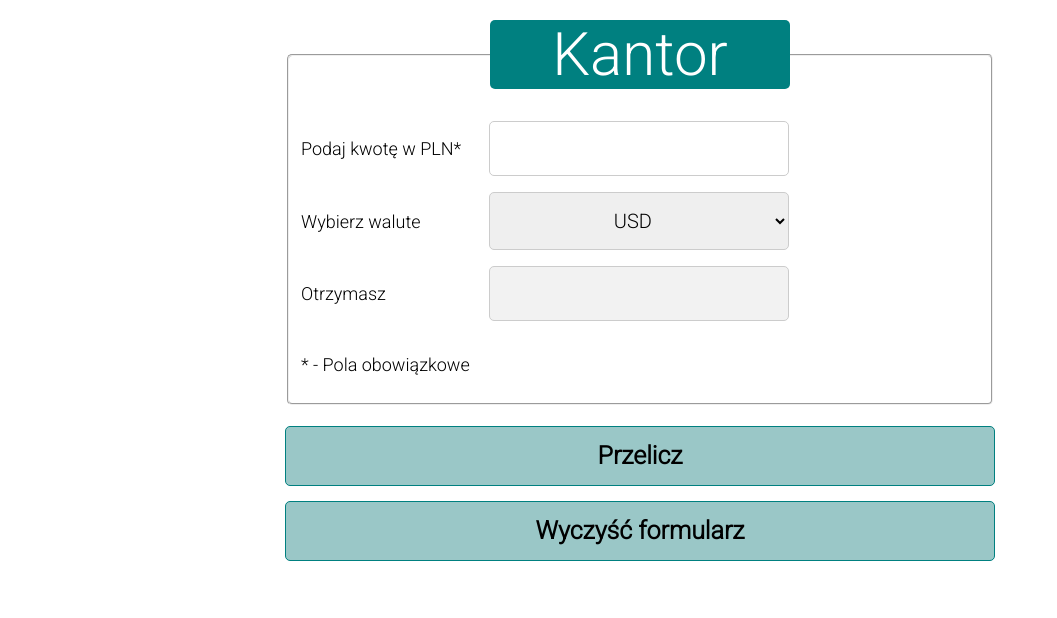
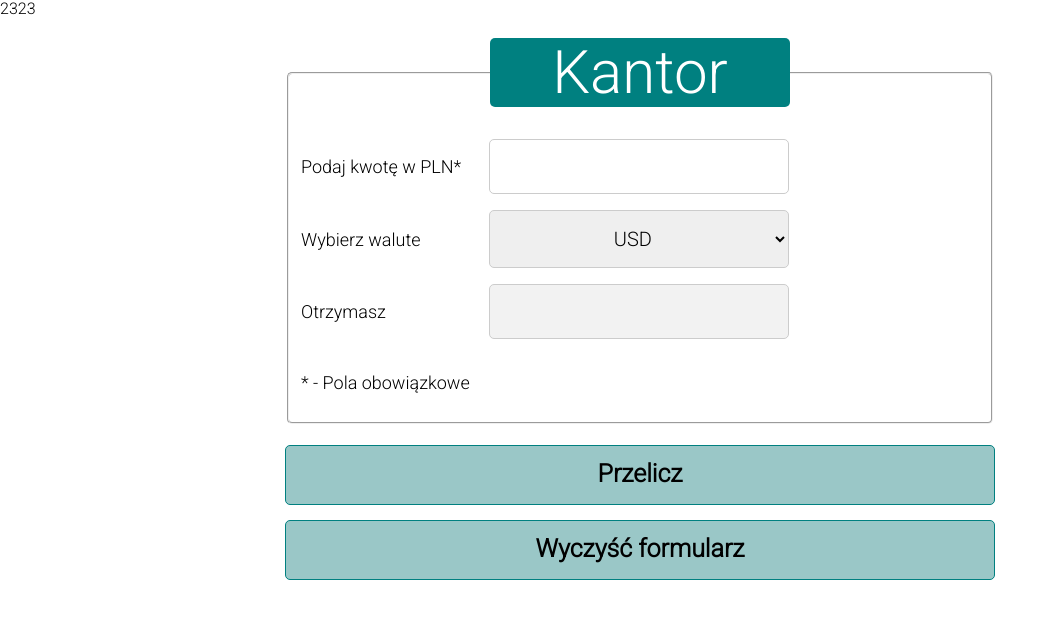
Before and after one commit to Pepko0/Cantor, a plain HTML site: page index.html in a window 1280 px wide. Shown: the whole page, without its empty margins (0-1057 px from the left). Drawn offline with nearby package versions, Linux system fonts and the light colour scheme.

```diff
--- a/index.html
+++ b/index.html
@@ -13,7 +13,7 @@
         integrity="sha512-NhSC1YmyruXifcj/KFRWoC561YpHpc5Jtzgvbuzx5VozKpWvQ+4nXhPdFgmx8xqexRcpAglTj9sIBWINXa8x5w=="
         crossorigin="anonymous" referrerpolicy="no-referrer" />
     <script defer src="js/script.js"></script>
-    <link rel="stylesheet" href="css/article.css">
+    <link rel="stylesheet" href="css/article.css"> 2323
 
 
 </head>
```
